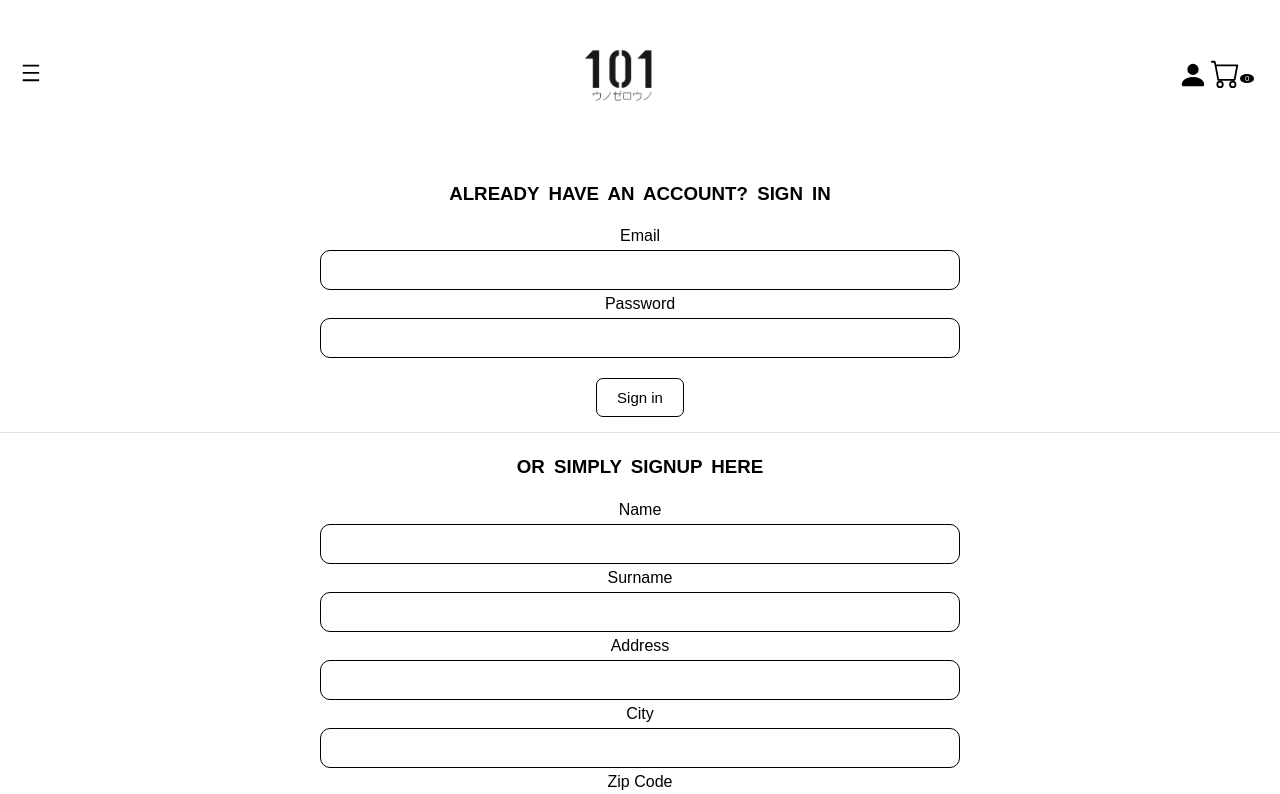
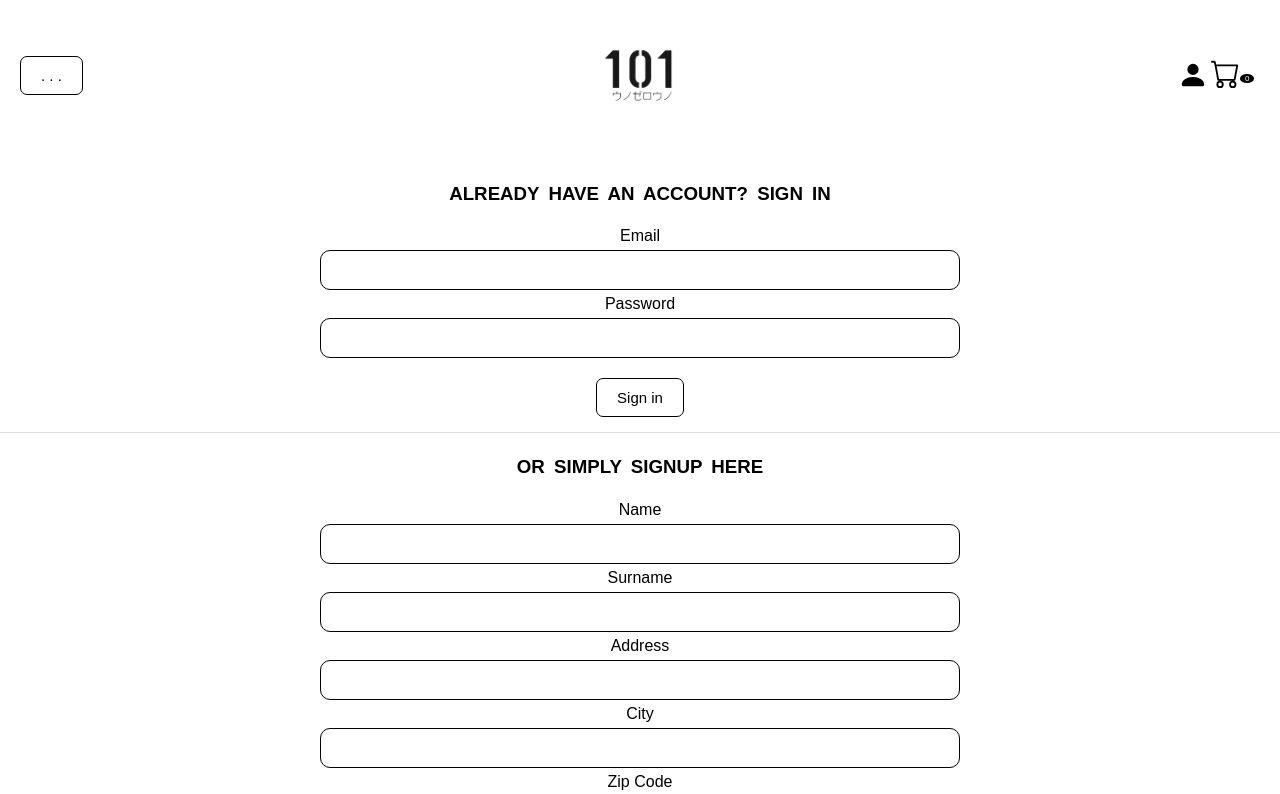
Before and after one commit to AlessandroPuccini/progetto101, a React (Vite) app: page /progetto101/admin in a window 1280 px wide. Shown: the top 794 px of the page. Built offline with nearby package versions, Linux system fonts and the light colour scheme.

Commit message:
realizzazzione nuovo menu

```diff
--- a/src/components/LongMenu.jsx
+++ b/src/components/LongMenu.jsx
@@ -1,8 +1,7 @@
 import * as React from 'react';
 import { Link } from 'react-router-dom';
-import Menu from '@mui/material/Menu';
-import MenuItem from '@mui/material/MenuItem';
-import DensityMediumIcon from '@mui/icons-material/DensityMedium';
+import { useState } from 'react';
+import '../style/DropdownMenu.css';
 
 const options = [
   'MAN',
@@ -11,49 +10,26 @@ const options = [
   'ABOUT',
   'CONTACTS',
 ];
-const ITEM_HEIGHT = 68;
 
-export default function LongMenu() {
-  const [anchorEl, setAnchorEl] = React.useState(null);
-  const open = Boolean(anchorEl);
-  const handleClick = (event) => {
-    setAnchorEl(event.currentTarget);
-  };
-  const handleClose = () => {
-    setAnchorEl(null);
-  };
+export default function DropdownMenu() {
+  const [isOpen, setIsOpen] = useState(false);
 
   return (
-    <div>
-      <DensityMediumIcon
-        fontSize='large'
-        aria-label="more"
-        id="long-button"
-        aria-controls={open ? 'long-menu' : undefined}
-        aria-expanded={open ? 'true' : undefined}
-        aria-haspopup="true"
-        onClick={handleClick}
-      >
+    <div className="dropdown-menu">
+      <button onClick={() => setIsOpen(!isOpen)}>
+        . . .
+      </button>
+      {isOpen && (
+        <div className="dropdown-menu-content">
+          {options.map((option) => (
 
-      </DensityMediumIcon>
-      <Menu
-        id="long-menu"
-        anchorEl={anchorEl}
-        open={open}
-        onClose={handleClose}
-        PaperProps={{
-          style: {
-            maxHeight: ITEM_HEIGHT * 4.5,
-            width: '20ch',
-          },
-        }}
-      >
-        {options.map((option) => (
-          <MenuItem key={option}  >
-            <Link to={`/progetto101/${option}`}>{option}</Link>
-          </MenuItem>
-        ))}
-      </Menu>
+            <Link to={`/progetto101/${option}`} key={option}>{option} </Link>
+            // <a href="#" key={index}>
+            //   {option}
+            // </a>
+          ))}
+        </div>
+      )}
     </div>
   );
 }
--- /dev/null
+++ b/src/style/DropdownMenu.css
@@ -0,0 +1,34 @@
+.dropdown-menu {
+    position: relative;
+    display: inline-block;
+  }
+
+  .dropdown-menu-content {
+    display: none;
+    position: absolute;
+    min-width: 250px;
+    z-index: 1;
+    height: 100vh;
+    background-color: #fefce7;
+    border-radius: 2%;
+
+  }
+
+  .dropdown-menu:hover .dropdown-menu-content {
+    display: block;
+  }
+
+  .dropdown-menu-content a {
+    color: black;
+    padding: 12px 125px;
+    text-decoration: none;
+    display: block;
+    font-size: 2rem;
+    margin-top: 2rem;
+
+  }
+
+  .dropdown-menu-content a:hover {
+    background-color: #000000;
+    color: white;
+  }
```
